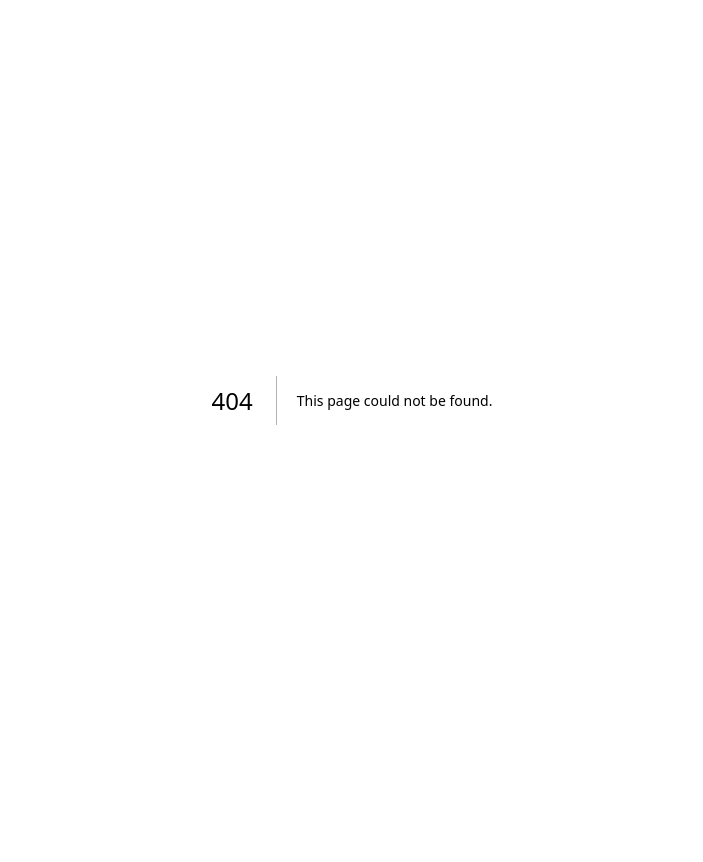
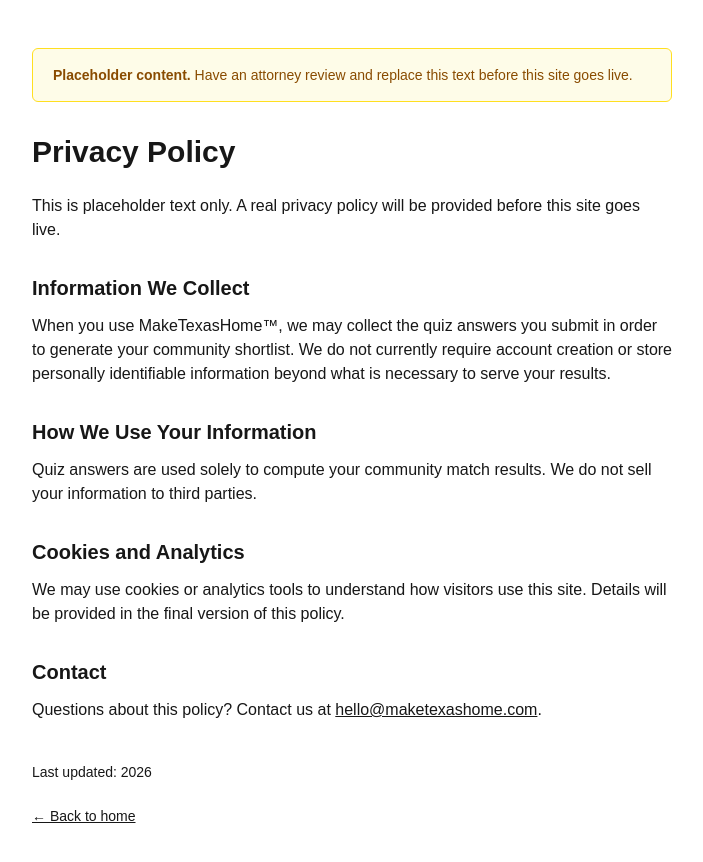
Before and after one commit to StevenBot-ai/maketexashome, a Next.js app: page /legal/privacy in a window 1280 px wide. Before the commit this address had no page. Shown: the top 862 px of the page, without its empty margins (288-991 px from the left). Before the commit the page ends 800 px from the top, so only its background shows below. Built offline with nearby package versions, Linux system fonts and the light colour scheme.

Commit message:
feat: add legal pages (terms and privacy) with placeholder disclaimer banners

```diff
--- /dev/null
+++ b/app/legal/privacy/page.tsx
@@ -0,0 +1,43 @@
+import Link from "next/link";
+
+export default function PrivacyPage() {
+  return (
+    <main className="max-w-2xl mx-auto py-12 px-4">
+      <div className="mb-8 rounded-md bg-yellow-50 border border-yellow-300 px-5 py-4 text-sm text-yellow-800">
+        <strong>Placeholder content.</strong> Have an attorney review and replace this text before this site goes live.
+      </div>
+      <h1 className="text-3xl font-bold mb-6">Privacy Policy</h1>
+      <p className="text-brand-muted mb-4">
+        This is placeholder text only. A real privacy policy will be provided before this site goes live.
+      </p>
+      <h2 className="text-xl font-semibold mt-8 mb-3">Information We Collect</h2>
+      <p className="text-brand-muted mb-4">
+        When you use MakeTexasHome™, we may collect the quiz answers you submit in order to
+        generate your community shortlist. We do not currently require account creation or
+        store personally identifiable information beyond what is necessary to serve your results.
+      </p>
+      <h2 className="text-xl font-semibold mt-8 mb-3">How We Use Your Information</h2>
+      <p className="text-brand-muted mb-4">
+        Quiz answers are used solely to compute your community match results. We do not sell
+        your information to third parties.
+      </p>
+      <h2 className="text-xl font-semibold mt-8 mb-3">Cookies and Analytics</h2>
+      <p className="text-brand-muted mb-4">
+        We may use cookies or analytics tools to understand how visitors use this site.
+        Details will be provided in the final version of this policy.
+      </p>
+      <h2 className="text-xl font-semibold mt-8 mb-3">Contact</h2>
+      <p className="text-brand-muted mb-4">
+        Questions about this policy? Contact us at{" "}
+        {/* TODO: replace with real contact email */}
+        <a href="mailto:hello@maketexashome.com" className="text-brand-accent underline">
+          hello@maketexashome.com
+        </a>.
+      </p>
+      <p className="mt-10 text-sm text-brand-muted">Last updated: 2026</p>
+      <Link href="/" className="mt-6 inline-block text-brand-accent underline text-sm">
+        &larr; Back to home
+      </Link>
+    </main>
+  );
+}
--- /dev/null
+++ b/app/legal/terms/page.tsx
@@ -0,0 +1,36 @@
+import Link from "next/link";
+
+export default function TermsPage() {
+  return (
+    <main className="max-w-2xl mx-auto py-12 px-4">
+      <div className="mb-8 rounded-md bg-yellow-50 border border-yellow-300 px-5 py-4 text-sm text-yellow-800">
+        <strong>Placeholder content.</strong> Have an attorney review and replace this text before this site goes live.
+      </div>
+      <h1 className="text-3xl font-bold mb-6">Terms of Service</h1>
+      <p className="text-brand-muted mb-4">
+        By using MakeTexasHome™ you agree to these terms. This is placeholder text only.
+      </p>
+      <h2 className="text-xl font-semibold mt-8 mb-3">Use of the Service</h2>
+      <p className="text-brand-muted mb-4">
+        MakeTexasHome™ provides community matching information for informational purposes only.
+        It is not a real estate, legal, or financial advisory service. Results are generated
+        from publicly available data and proprietary community scoring -- they do not constitute
+        a recommendation to buy, sell, or lease property.
+      </p>
+      <h2 className="text-xl font-semibold mt-8 mb-3">Limitation of Liability</h2>
+      <p className="text-brand-muted mb-4">
+        To the fullest extent permitted by law, MakeTexasHome™ and its operators are not liable
+        for any damages arising from your use of this service or reliance on its results.
+      </p>
+      <h2 className="text-xl font-semibold mt-8 mb-3">Changes to These Terms</h2>
+      <p className="text-brand-muted mb-4">
+        We may update these terms at any time. Continued use of the service constitutes
+        acceptance of the updated terms.
+      </p>
+      <p className="mt-10 text-sm text-brand-muted">Last updated: 2026</p>
+      <Link href="/" className="mt-6 inline-block text-brand-accent underline text-sm">
+        &larr; Back to home
+      </Link>
+    </main>
+  );
+}
```
